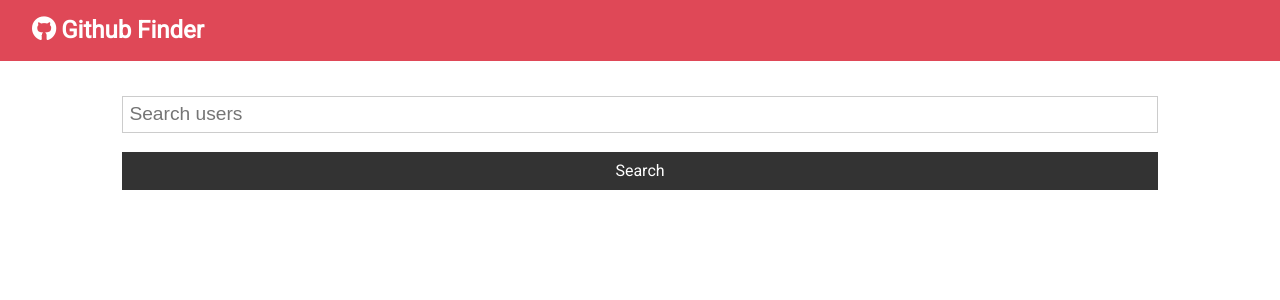
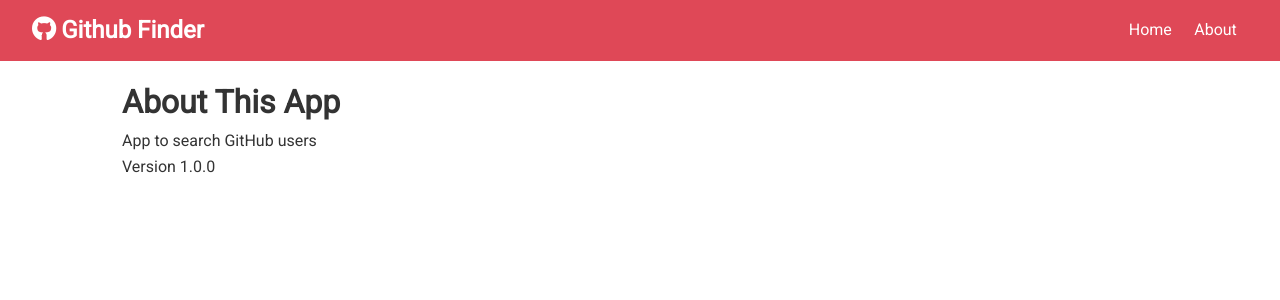
Before and after one commit to 41un/GitHub-Finder, a React (Create React App) app: page /about in a window 1280 px wide. Shown: the top 300 px of the page. Built offline with nearby package versions, Linux system fonts and the light colour scheme; the HTML template or start-up script is replaced by a standard one.

Commit message:
implemented react routing

```diff
--- a/package.json
+++ b/package.json
@@ -9,6 +9,7 @@
     "axios": "^0.21.1",
     "react": "^17.0.2",
     "react-dom": "^17.0.2",
+    "react-router-dom": "^5.2.1",
     "react-scripts": "4.0.3",
     "web-vitals": "^1.1.1"
   },
--- a/src/App.js
+++ b/src/App.js
@@ -1,8 +1,10 @@
-import React, { Component } from 'react';
+import React, { Component, Fragment } from 'react';
+import { BrowserRouter as Router, Switch, Route } from 'react-router-dom';
 import Navbar from './components/layout/Navbar';
 import Users from './components/users/Users';
 import Search from './components/users/Search';
 import Alert from './components/layout/Alert';
+import About from './components/pages/About';
 import axios from 'axios';
 import './App.css';
 
@@ -36,14 +38,23 @@
     const { users, loading } = this.state;
 
     return (
+      <Router>
         <div className="App" >
           <Navbar />
           <div className="container">
             <Alert alert={this.state.alert} />
+            <Switch>
+              <Route exact path='/' render={props => (
+                <Fragment>
                   <Search searchUsers={this.searchUsers} clearUsers={this.clearUsers} showClear={users.length > 0 ? true : false} setAlert={this.setAlert} />
                   <Users loading={loading} users={users} />
+                </Fragment>
+              )} />
+              <Route exact path='/about' component={About} />
+            </Switch>
           </div>
         </div>
+      </Router>
     );
   }
 }
--- a/src/components/layout/Navbar.js
+++ b/src/components/layout/Navbar.js
@@ -1,5 +1,6 @@
 import React from 'react';
 import PropTypes from 'prop-types';
+import { Link } from 'react-router-dom';
 
 
 const Navbar = ({ icon, title }) => {
@@ -9,6 +10,14 @@
             <h1>
                 <i className={icon} /> {title}
             </h1>
+            <ul>
+                <li>
+                    <Link to="/">Home</Link>
+                </li>
+                <li>
+                    <Link to="/about">About</Link>
+                </li>
+            </ul>
         </nav>
     )
 }
--- /dev/null
+++ b/src/components/pages/About.js
@@ -0,0 +1,13 @@
+import React, { Fragment } from 'react'
+
+const About = () => {
+    return (
+        <Fragment>
+            <h1>About This App</h1>
+            <p>App to search GitHub users</p>
+            <p>Version 1.0.0</p>
+        </Fragment>
+    )
+}
+
+export default About
```
Also changed, not shown: 1 other file (tests, documents, lock files or other folders). Lines whose indentation alone changed are shown as unchanged.
